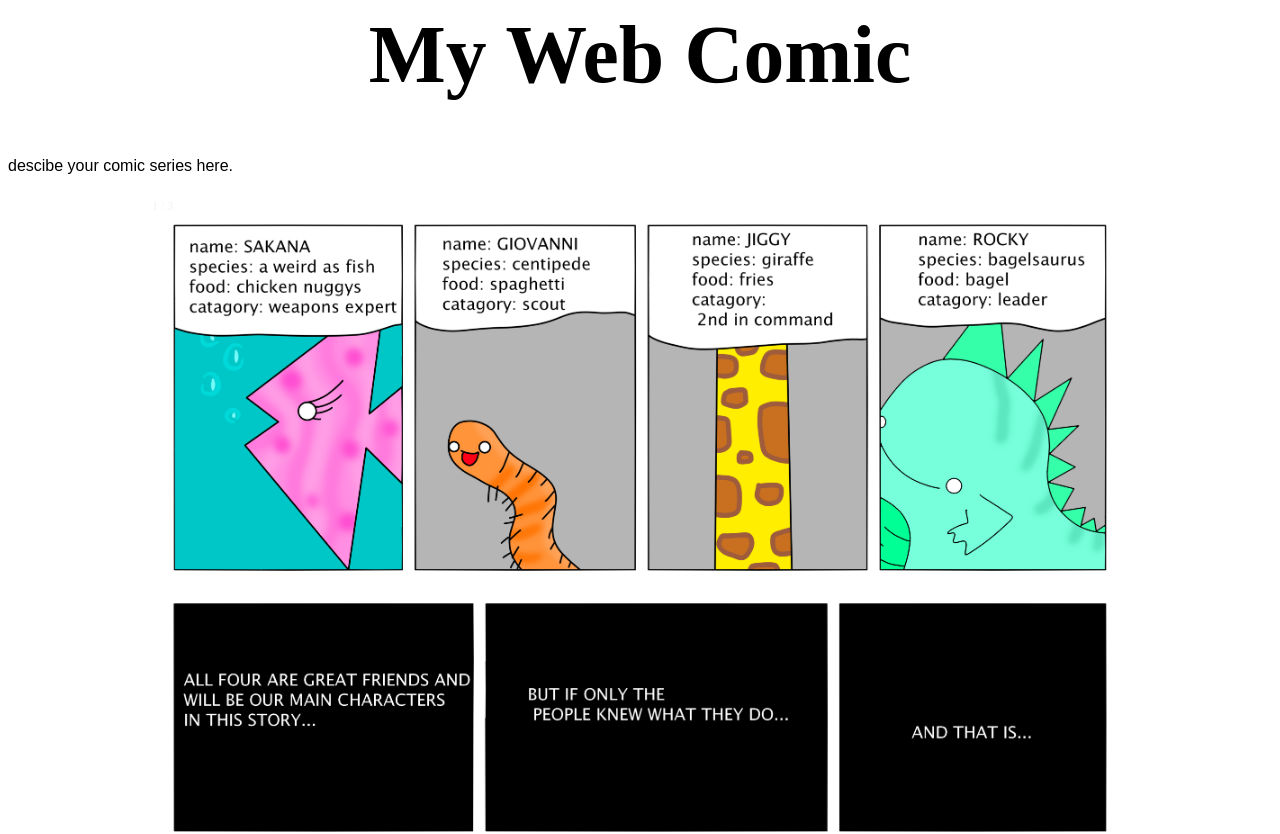
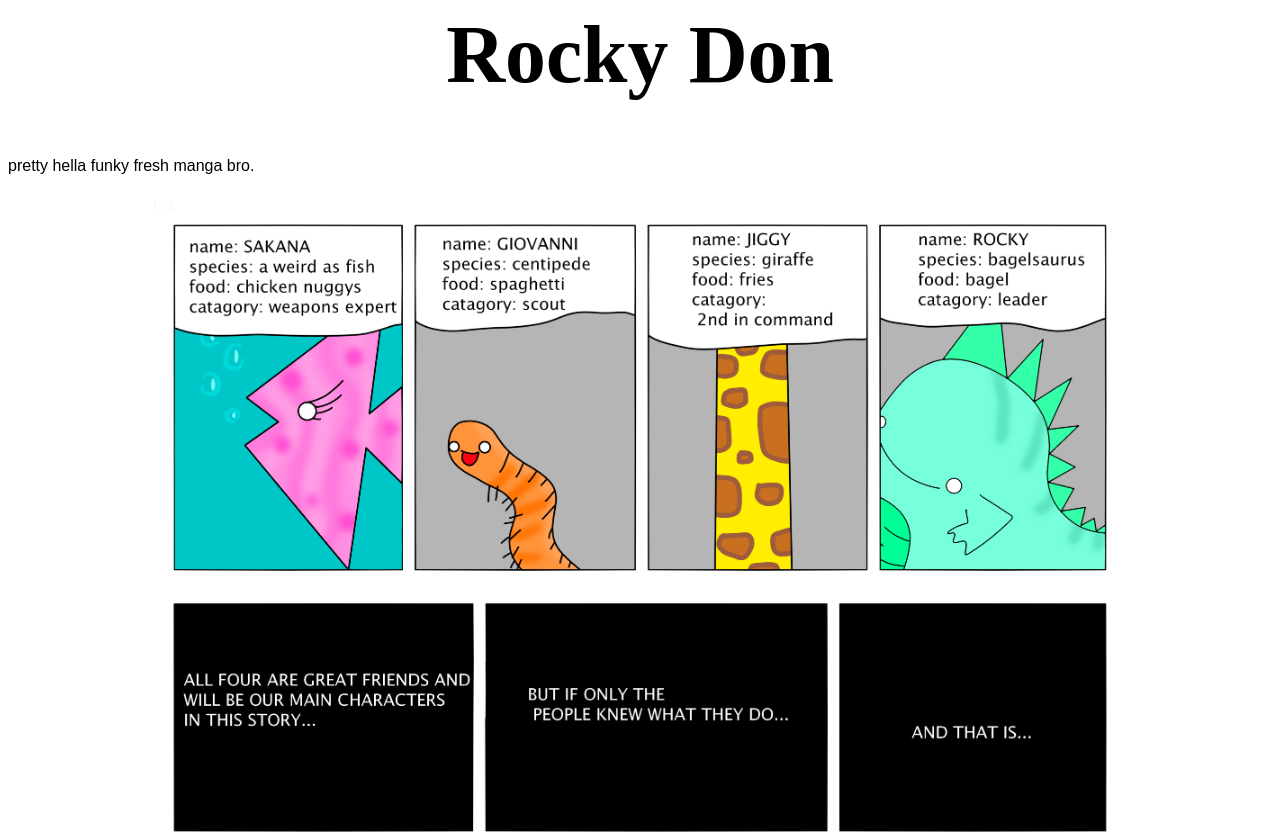
Before and after one commit to dilucbetter/manga-of-thy-rocky, a plain HTML site: page index.html in a window 1280 px wide. Shown: the top 834 px of the page. Drawn offline with Linux system fonts and the light colour scheme.

Commit message:
Update index.html

```diff
--- a/index.html
+++ b/index.html
@@ -97,9 +97,9 @@
  }
 </style>
 
-<h1 class="comicTitle">My Web Comic</h1>
+<h1 class="comicTitle">Rocky Don</h1>
 <p class="myDescription">
- descibe your comic series here.
+pretty hella funky fresh manga bro.
 </p>
 
 <!-- Slideshow container -->
```
